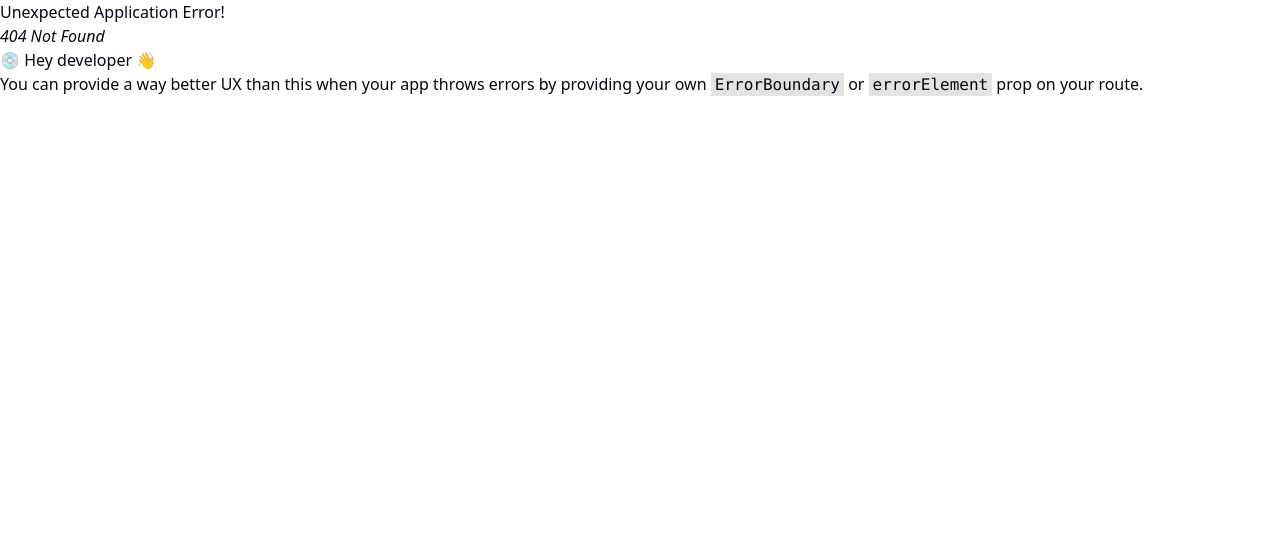
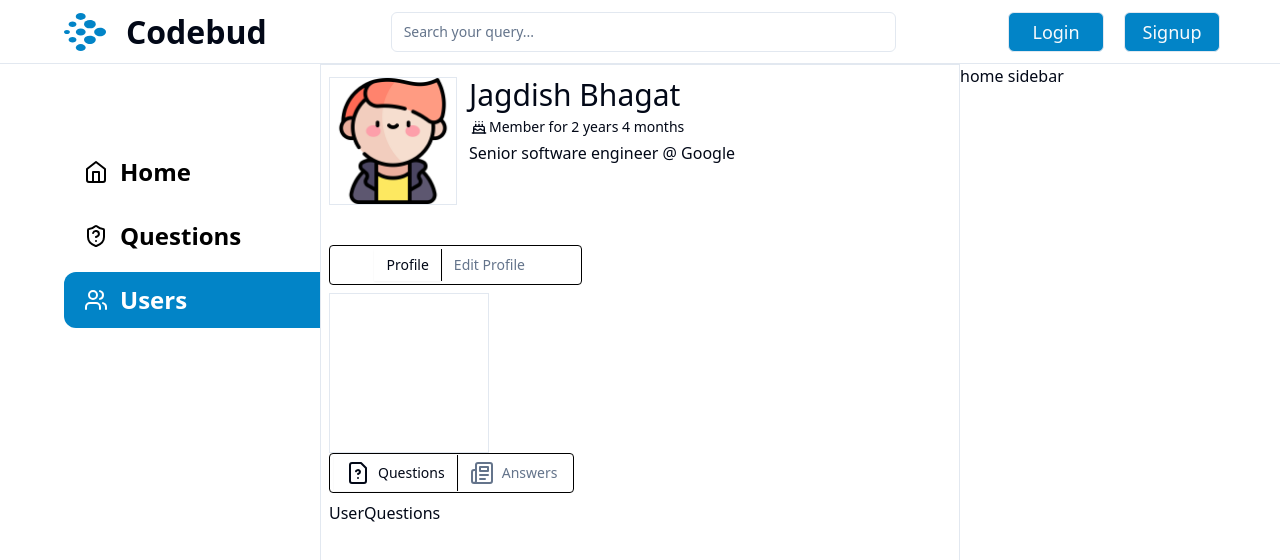
Before and after one commit to karanrajput1999/codebud-client, a React (Vite) app: page /users/user in a window 1280 px wide. Before the commit this address had no page. Shown: the top 560 px of the page. Built offline with nearby package versions, Linux system fonts and the light colour scheme.

Commit message:
top section of user profile page

```diff
--- a/src/App.tsx
+++ b/src/App.tsx
@@ -14,6 +14,7 @@ import Homepage from "./components/homepage/Homepage";
 import Users from "./components/users/Users";
 import Questions from "./components/questions/Questions";
 import QuestionForm from "./components/questionForm/QuestionForm";
+import UserProfile from "./components/userProfile/UserProfile";
 
 const router = createBrowserRouter(
   createRoutesFromElements(
@@ -23,6 +24,8 @@ const router = createBrowserRouter(
       <Route path="login" element={<Login />} />
       <Route path="signup" element={<Signup />} />
       <Route path="users" element={<Users />} />
+      {/* this is going to be a dynamic route (will use user's id as parameter) so that we can fetch user's profile*/}
+      <Route path="users/user" element={<UserProfile />} />
       <Route path="questions" element={<Questions />} />
       <Route path="questions/ask" element={<QuestionForm />} />
     </Route>
--- /dev/null
+++ b/src/components/homepage/HomePageHeader.tsx
@@ -0,0 +1,21 @@
+import { Link } from "react-router-dom";
+
+function HomePageHeader() {
+  return (
+    <div className="flex justify-between items-center px-2 py-2 h-20 ">
+      <div>
+        <h1 className="text-2xl md:text-4xl font-bold">Top Questions</h1>
+      </div>
+      <div>
+        <Link
+          to="/questions/ask"
+          className="px-5 py-2 md:px-7 md:py-3 bg-primarycb md:text-lg text-white rounded-sm "
+        >
+          Ask Question
+        </Link>
+      </div>
+    </div>
+  );
+}
+
+export default HomePageHeader;
--- a/src/components/homepage/Homepage.tsx
+++ b/src/components/homepage/Homepage.tsx
@@ -4,6 +4,7 @@ import { Tabs, TabsContent, TabsList, TabsTrigger } from "@/components/ui/tabs";
 import { CalendarDays, Clock7, Flame } from "lucide-react";
 import HomepageSidebar from "../homepageSidebar/HomepageSidebar";
 import Question from "../questions/Question";
+import HomePageHeader from "./HomePageHeader";
 
 function Homepage() {
   return (
@@ -12,21 +13,7 @@ function Homepage() {
       <section className="home-body flex-[50%]  border border-x-primarycb">
         <div>
           <div className="border-b border-primarycb pb-3">
-            <div className="flex justify-between items-center px-2 py-2 h-20 ">
-              <div>
-                <h1 className="text-2xl md:text-4xl font-bold">
-                  Top Questions
-                </h1>
-              </div>
-              <div>
-                <Link
-                  to="/questions/ask"
-                  className="px-5 py-2 md:px-7 md:py-3 bg-primarycb md:text-lg text-white rounded-sm "
-                >
-                  Ask Question
-                </Link>
-              </div>
-            </div>
+            <HomePageHeader />
 
             <div className="filter-tabs mt-1 flex ">
               <Tabs
--- a/src/components/questions/Questions.tsx
+++ b/src/components/questions/Questions.tsx
@@ -7,6 +7,7 @@ import { Button } from "../ui/button";
 import { Checkbox } from "../ui/checkbox";
 import { useState } from "react";
 import Question from "./Question";
+import QuestionsHeader from "./QuestionsHeader";
 
 function Questions() {
   const [filterVisible, setFilterVisible] = useState(false);
@@ -17,21 +18,8 @@ function Questions() {
       <section className="home-body flex-[50%]  border border-x-primarycb">
         <div>
           <div className="border-b border-primarycb pb-3">
-            <div className="flex justify-between items-center px-2 py-2 h-20 ">
-              <div>
-                <h1 className="text-2xl md:text-4xl font-bold">
-                  All Questions
-                </h1>
-              </div>
-              <div>
-                <Link
-                  to="/questions/ask"
-                  className="px-5 py-2 md:px-7 md:py-3 bg-primarycb md:text-lg text-white rounded-sm "
-                >
-                  Ask Question
-                </Link>
-              </div>
-            </div>
+            {/* Questions header */}
+            <QuestionsHeader />
 
             <div className="filter-tabs mt-1 flex pr-2">
               <Tabs
--- /dev/null
+++ b/src/components/questions/QuestionsHeader.tsx
@@ -0,0 +1,21 @@
+import { Link } from "react-router-dom";
+
+function QuestionsHeader() {
+  return (
+    <div className="flex justify-between items-center px-2 py-2 h-20 ">
+      <div>
+        <h1 className="text-2xl md:text-4xl font-bold">All Questions</h1>
+      </div>
+      <div>
+        <Link
+          to="/questions/ask"
+          className="px-5 py-2 md:px-7 md:py-3 bg-primarycb md:text-lg text-white rounded-sm "
+        >
+          Ask Question
+        </Link>
+      </div>
+    </div>
+  );
+}
+
+export default QuestionsHeader;
--- /dev/null
+++ b/src/components/userProfile/UserAnswers.tsx
@@ -0,0 +1,7 @@
+import React from "react";
+
+function UserAnswers() {
+  return <div>UserAnswers</div>;
+}
+
+export default UserAnswers;
--- /dev/null
+++ b/src/components/userProfile/UserEditProfile.tsx
@@ -0,0 +1,5 @@
+function UserEditProfile() {
+  return <div>UserEditProfile</div>;
+}
+
+export default UserEditProfile;
--- /dev/null
+++ b/src/components/userProfile/UserProfile.tsx
@@ -0,0 +1,68 @@
+import HomepageNavbar from "../homagepageNavbar/HomepageNavbar";
+import HomepageSidebar from "../homepageSidebar/HomepageSidebar";
+import avatar from "../../assets/avatars/boy-4.png";
+import { Cake } from "lucide-react";
+import { Tabs, TabsContent, TabsList, TabsTrigger } from "@/components/ui/tabs";
+import UserProfileInfo from "./UserProfileInfo";
+import UserEditProfile from "./UserEditProfile";
+
+function UserProfile() {
+  return (
+    <main className="flex" style={{ height: "calc(100vh - 4rem)" }}>
+      <HomepageNavbar />
+      <section className="user-profile-body flex-[50%] pt-3 px-2 border border-x-primarycb">
+        <div className="flex flex-col items-start gap-5 sm:gap-10">
+          <div className="profile-top flex gap-3">
+            <div className="user-profile-avatar w-20 h-20 sm:w-32 sm:h-32 border shrink-0">
+              <img src={avatar} alt="user-avatar" />
+            </div>
+            <div className="user-details">
+              <div className="user-name">
+                <h1 className="text-3xl">Jagdish Bhagat</h1>
+              </div>
+              <div className="join-time flex items-center text-sm mt-1">
+                <Cake className="w-5 h-4" />
+                <span>Member for 2 years 4 months</span>
+              </div>
+              <div className="user-bio mt-1">
+                <span>Senior software engineer @ Google</span>
+              </div>
+            </div>
+          </div>
+
+          <div className="profile-body">
+            <div className="profile-tab">
+              <Tabs
+                defaultValue="profile"
+                className="w-[100%] flex flex-col pr-2"
+              >
+                <TabsList className="bg-white border border-black rounded-sm">
+                  <TabsTrigger
+                    value="profile"
+                    className="border-r border-black rounded-none"
+                  >
+                    <span>Profile</span>
+                  </TabsTrigger>
+                  <TabsTrigger value="editProfile">
+                    <span>Edit Profile</span>
+                  </TabsTrigger>
+                </TabsList>
+
+                <TabsContent value="profile">
+                  <UserProfileInfo />
+                </TabsContent>
+                <TabsContent value="editProfile">
+                  <UserEditProfile />
+                </TabsContent>
+              </Tabs>
+            </div>
+          </div>
+        </div>
+      </section>
+
+      <HomepageSidebar />
+    </main>
+  );
+}
+
+export default UserProfile;
--- /dev/null
+++ b/src/components/userProfile/UserProfileInfo.tsx
@@ -0,0 +1,51 @@
+import { Tabs, TabsContent, TabsList, TabsTrigger } from "@/components/ui/tabs";
+import { FileQuestion, Newspaper } from "lucide-react";
+import UserQuestions from "./UserQuestions";
+import UserAnswers from "./UserAnswers";
+
+function UserProfileInfo() {
+  return (
+    <section>
+      <div>
+        <div className="user-stats">
+          <div className="w-40 h-40 border"></div>
+        </div>
+        <div className="user-profile-right">
+          <div className="question-tab">
+            <Tabs
+              defaultValue="questions"
+              className="w-[100%] flex flex-col pr-2"
+            >
+              <TabsList className=" items-center bg-white border border-black rounded-sm">
+                <TabsTrigger
+                  value="questions"
+                  className="border-r border-black rounded-none"
+                >
+                  <span className="flex items-center gap-2">
+                    <FileQuestion />
+                    Questions
+                  </span>
+                </TabsTrigger>
+                <TabsTrigger value="answers">
+                  <span className="flex items-center gap-2">
+                    <Newspaper />
+                    Answers
+                  </span>
+                </TabsTrigger>
+              </TabsList>
+
+              <TabsContent value="questions">
+                <UserQuestions />
+              </TabsContent>
+              <TabsContent value="answers">
+                <UserAnswers />
+              </TabsContent>
+            </Tabs>
+          </div>
+        </div>
+      </div>
+    </section>
+  );
+}
+
+export default UserProfileInfo;
--- /dev/null
+++ b/src/components/userProfile/UserQuestions.tsx
@@ -0,0 +1,7 @@
+import React from "react";
+
+function UserQuestions() {
+  return <div>UserQuestions</div>;
+}
+
+export default UserQuestions;
--- a/src/components/users/Users.tsx
+++ b/src/components/users/Users.tsx
@@ -4,6 +4,7 @@ import HomepageSidebar from "../homepageSidebar/HomepageSidebar";
 import { Input } from "../ui/input";
 import { Tabs, TabsContent, TabsList, TabsTrigger } from "@/components/ui/tabs";
 import UserCard from "./UserCard";
+import UsersHeader from "./UsersHeader";
 
 function Users() {
   return (
@@ -12,18 +13,10 @@ function Users() {
       <section className="users-body flex-[50%]  border border-x-primarycb">
         <div>
           <div className="border-b border-primarycb pb-3">
-            <div className="flex justify-between items-center px-2 py-2 h-20 ">
-              <div>
-                <h1 className="text-2xl sm:text-3xl md:text-4xl font-bold">
-                  Users
-                </h1>
-              </div>
-              <div>
-                <Input type="text" placeholder="Search user" />
-              </div>
-            </div>
+            {/* users header */}
+            <UsersHeader />
 
-            <div className="filter-tabs mt-1 flex pr-2">
+            <div className="filter-tabs mt-1 sm:px-2 flex pr-2">
               <Tabs
                 defaultValue="newest"
                 className="w-[100%] flex justify-end pr-2"
@@ -67,7 +60,7 @@ function Users() {
           </div>
 
           {/* user card */}
-          <div className="users-card-container mt-2 flex justify-around flex-wrap gap-2">
+          <div className="users-card-container mt-2 sm:px-2 flex justify-around sm:justify-between flex-wrap gap-2">
             <UserCard />
             <UserCard />
           </div>
--- /dev/null
+++ b/src/components/users/UsersHeader.tsx
@@ -0,0 +1,16 @@
+import { Input } from "../ui/input";
+
+function UsersHeader() {
+  return (
+    <div className="flex justify-between items-center px-2 py-2 h-20 ">
+      <div>
+        <h1 className="text-2xl sm:text-3xl md:text-4xl font-bold">Users</h1>
+      </div>
+      <div>
+        <Input type="text" placeholder="Search user" />
+      </div>
+    </div>
+  );
+}
+
+export default UsersHeader;
```
